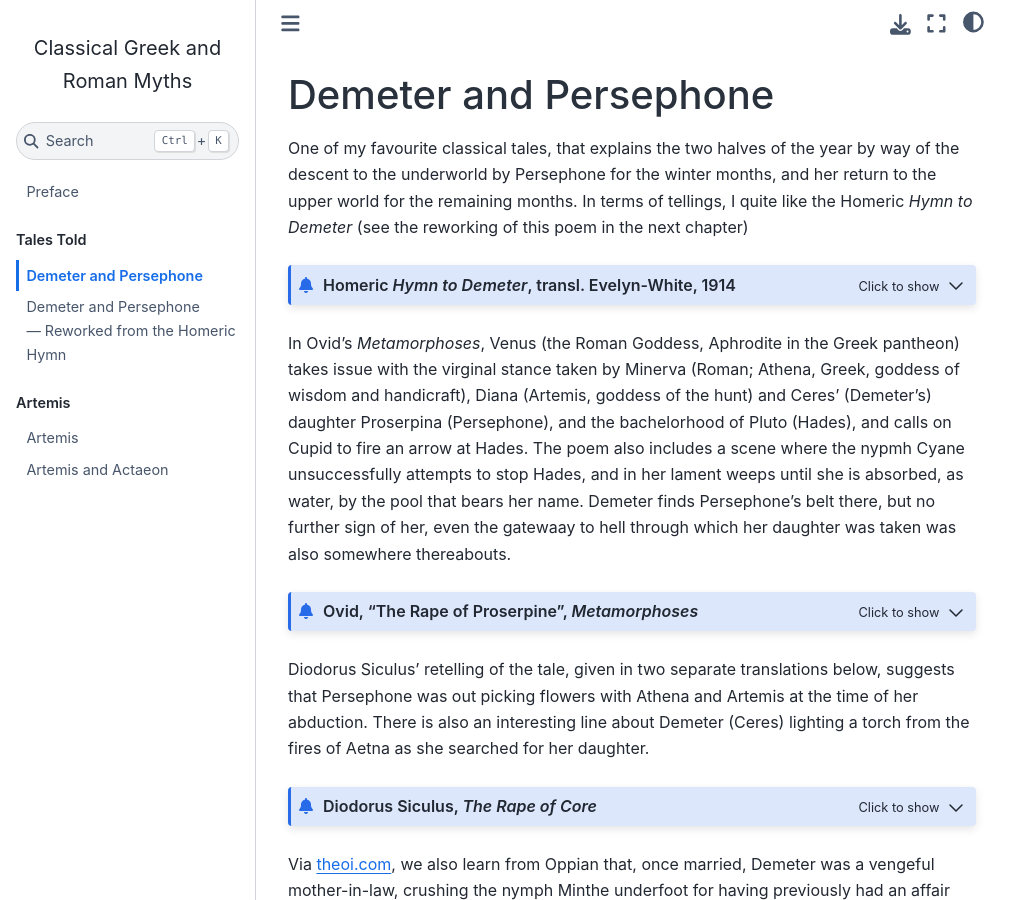
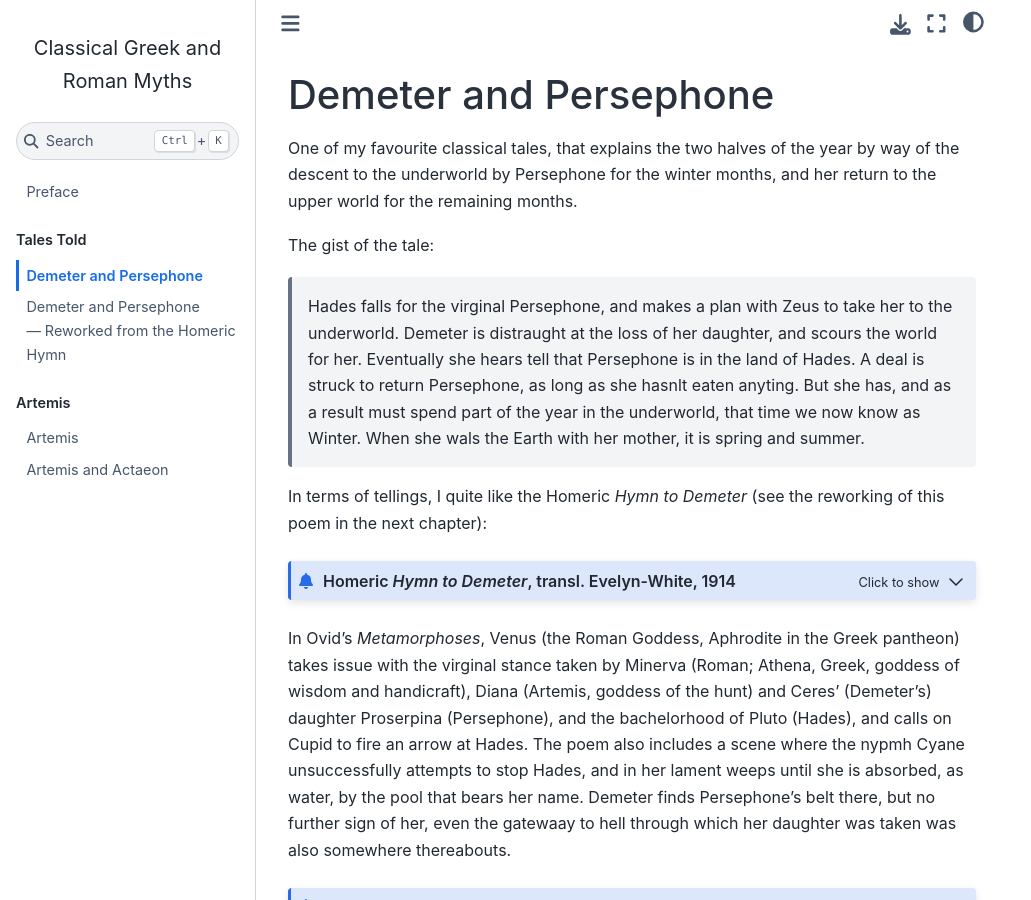
Before and after one commit to psychemedia/classical-roman-and-greek-myths, a Jupyter Book: the page built from demeter-and-persephone.md, in a window 1280 px wide and 900 px high. Shown: the whole window, without its empty margins (0-1031 px from the left). Built offline with Jupyter Book 1.0.4 settings and Sphinx 7.4.7 and the Sphinx Book theme 1.1.4, drawn with Linux system fonts in a browser that asks for light colours.

Commit message:
Update demeter-and-persephone.md

````diff
--- a/demeter-and-persephone.md
+++ b/demeter-and-persephone.md
@@ -1,6 +1,12 @@
 # Demeter and Persephone
 
-One of my favourite classical tales, that explains the two halves of the year by way of the descent to the underworld by Persephone for the winter months, and her return to the upper world for the remaining months. In terms of tellings, I quite like the Homeric *Hymn to Demeter* (see the reworking of this poem in the next chapter)
+One of my favourite classical tales, that explains the two halves of the year by way of the descent to the underworld by Persephone for the winter months, and her return to the upper world for the remaining months.
+
+The gist of the tale:
+
+> Hades falls for the virginal Persephone, and makes a plan with Zeus to take her to the underworld. Demeter is distraught at the loss of her daughter, and scours the world for her. Eventually she hears tell that Persephone is in the land of Hades. A deal is struck to return Persephone, as long as she hasnlt eaten anyting. But she has, and as a result must spend part of the year in the underworld, that time we now know as Winter. When she wals the Earth with her mother, it is spring and summer.
+
+In terms of tellings, I quite like the Homeric *Hymn to Demeter* (see the reworking of this poem in the next chapter):
 
 ```{admonition} Homeric *Hymn to Demeter*, transl. Evelyn-White, 1914
 :class: dropdown
````
